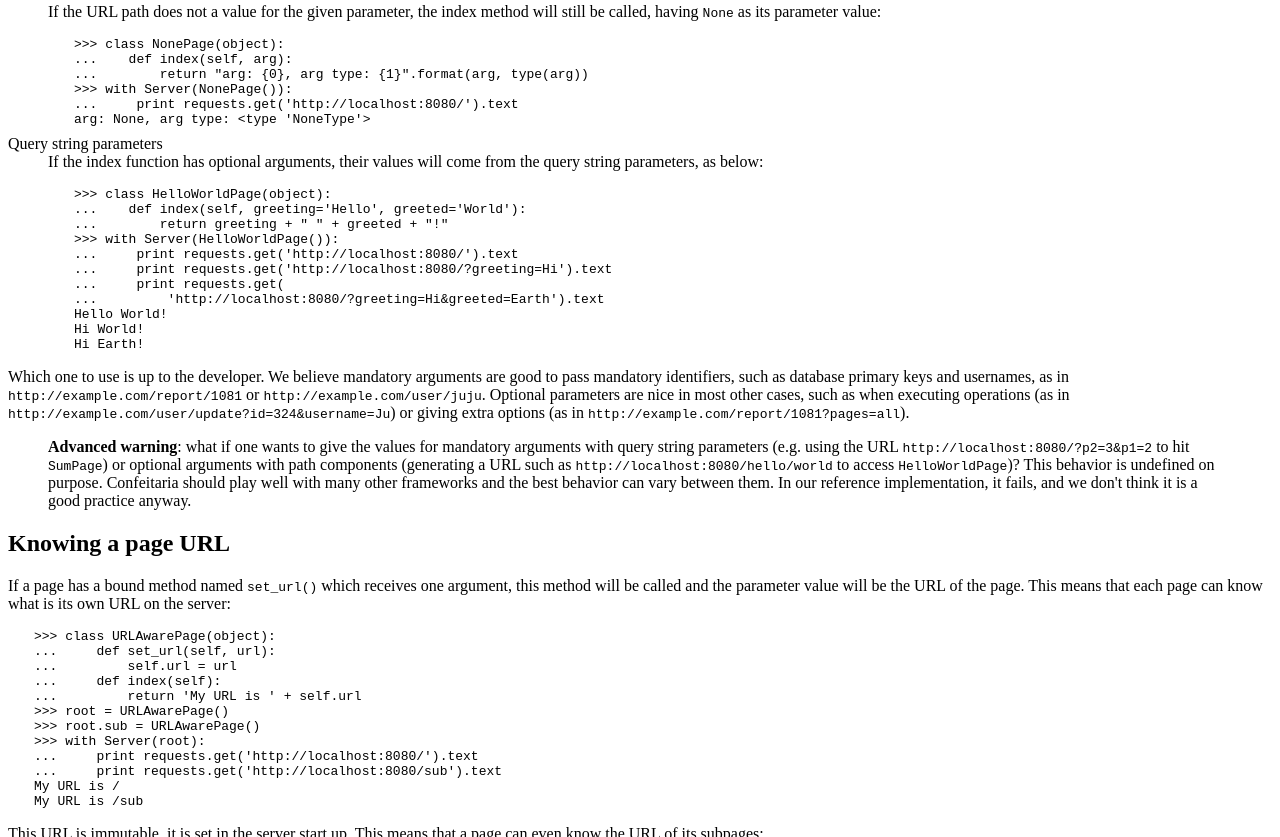
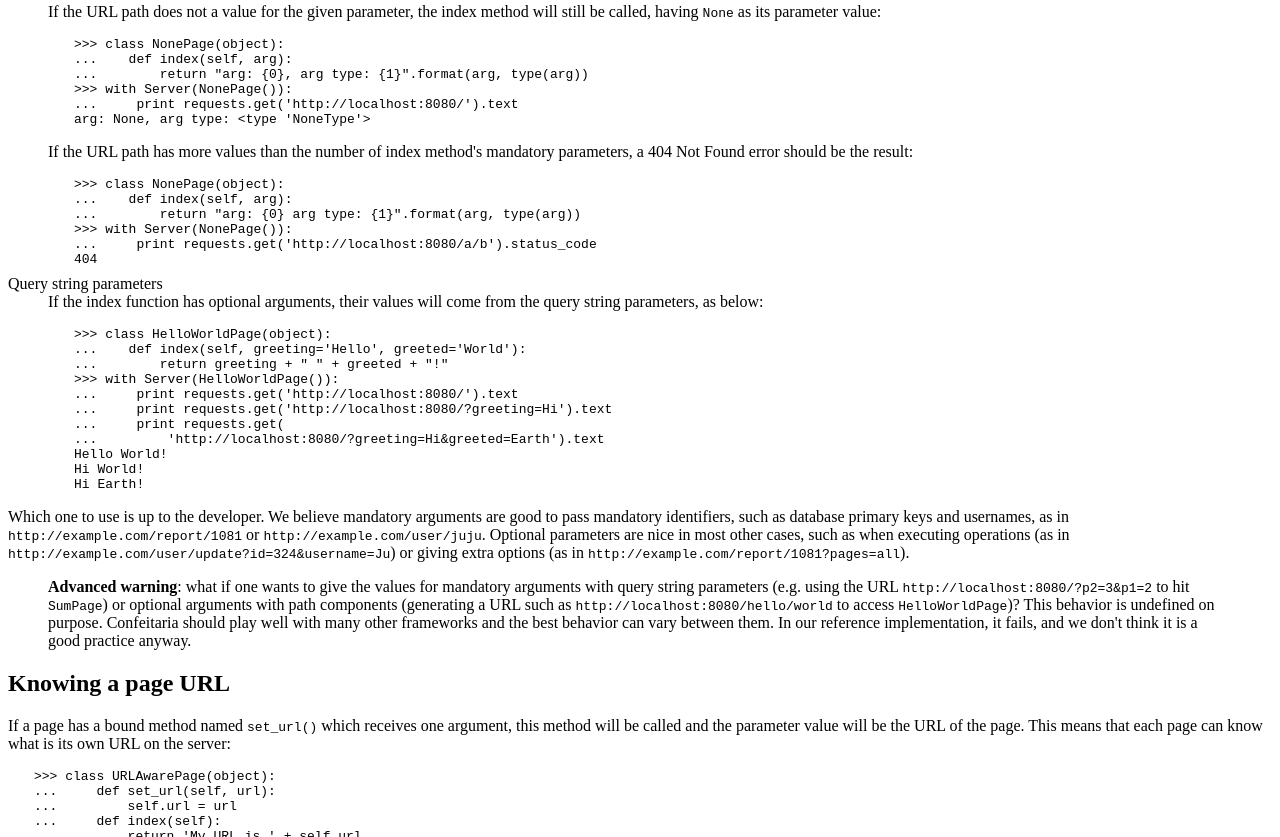
Before and after one commit to confeitaria/confeitaria, a plain HTML site: page confeitaria/doc/index.html in a window 1280 px wide. Shown: the part 1475-2312 px from the top of the page. Drawn offline with Linux system fonts and the light colour scheme.

Commit message:
#17 Documentation: Regeneration

```diff
--- a/confeitaria/doc/index.html
+++ b/confeitaria/doc/index.html
@@ -455,13 +455,23 @@ from the query path, as below:</p>
 </blockquote>
 <p>If the URL path does not a value for the given parameter, the index method
 will still be called, having <tt class="docutils literal">None</tt> as its parameter value:</p>
-<pre class="last literal-block">
+<pre class="literal-block">
 &gt;&gt;&gt; class NonePage(object):
 ...    def index(self, arg):
 ...        return &quot;arg: {0}, arg type: {1}&quot;.format(arg, type(arg))
 &gt;&gt;&gt; with Server(NonePage()):
 ...     print requests.get('http://localhost:8080/').text
 arg: None, arg type: &lt;type 'NoneType'&gt;
+</pre>
+<p>If the URL path has more values than the number of index method's mandatory
+parameters, a 404 Not Found error should be the result:</p>
+<pre class="last literal-block">
+&gt;&gt;&gt; class NonePage(object):
+...    def index(self, arg):
+...        return &quot;arg: {0} arg type: {1}&quot;.format(arg, type(arg))
+&gt;&gt;&gt; with Server(NonePage()):
+...     print requests.get('http://localhost:8080/a/b').status_code
+404
 </pre>
 </dd>
 <dt>Query string parameters</dt>
```
